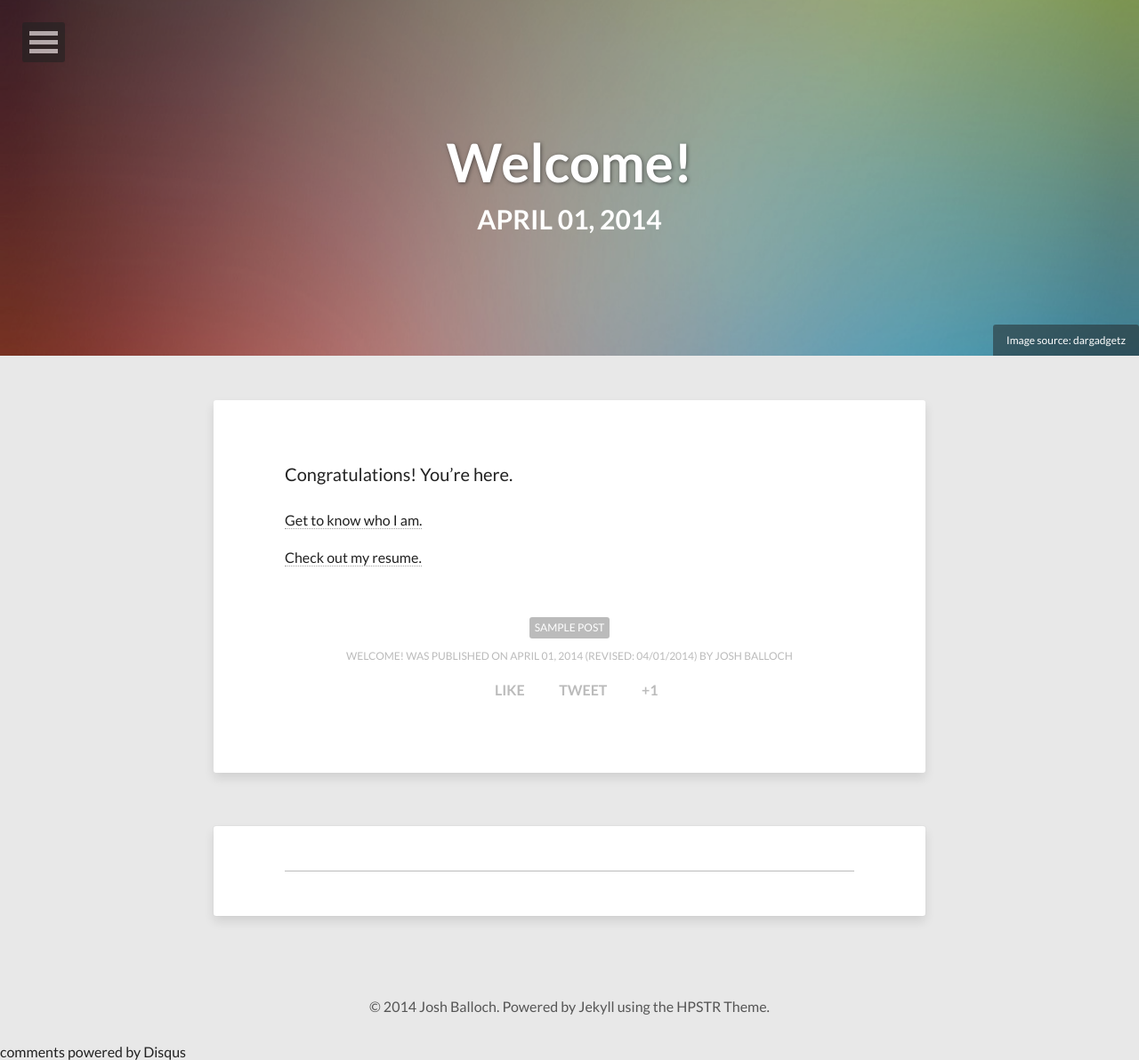
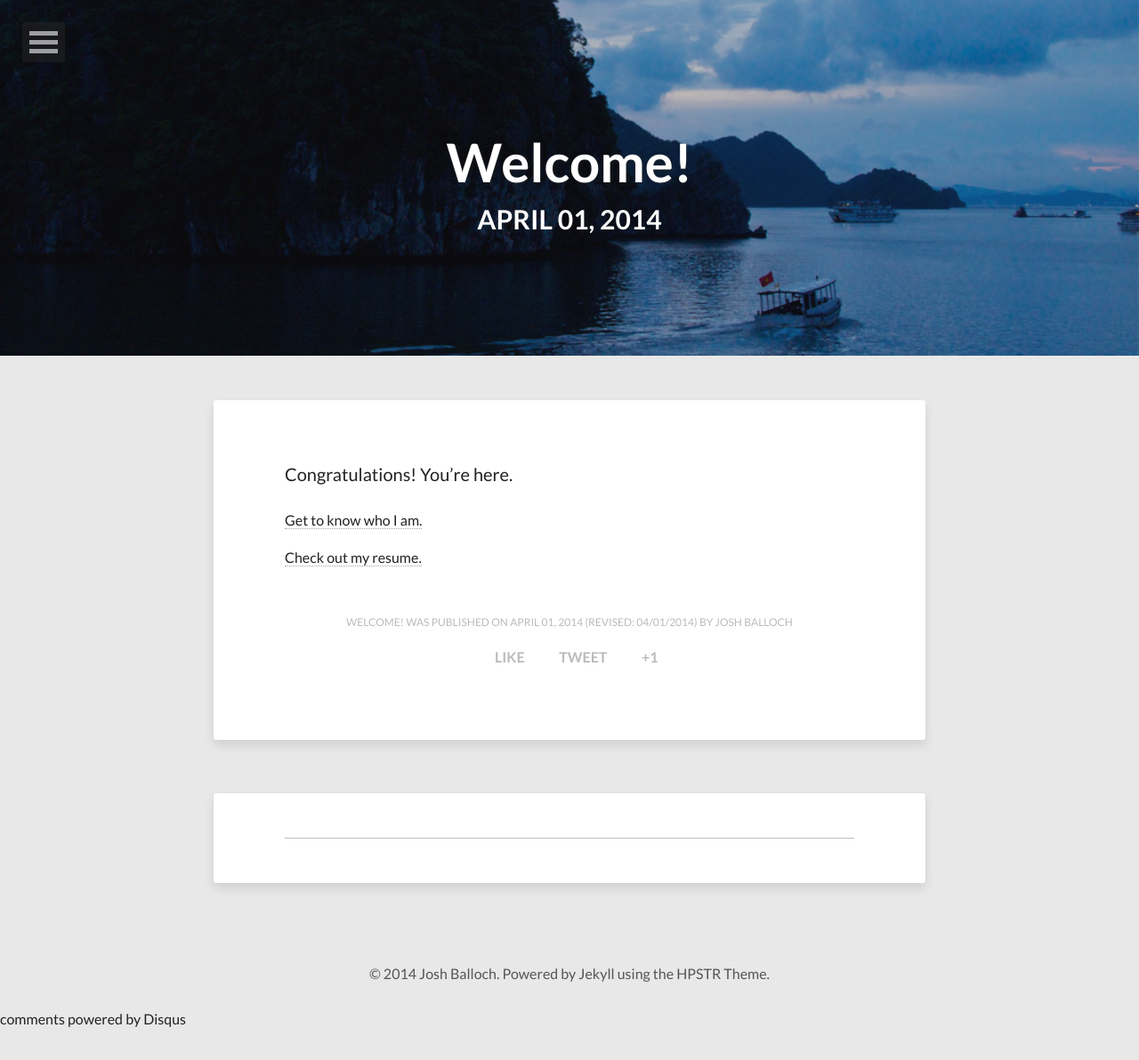
Before and after one commit to joshuaballoch/joshuaballoch.github.io, a Jekyll site: the page built from _posts/2014-04-01-first-post.md, in a window 1280 px wide. Shown: the whole page at 89% size. Built offline with Jekyll 4.4.1, drawn with Linux system fonts in a browser that asks for light colours; nearby versions of some CDN libraries; comment, search, counter and statistics services are not loaded; after the commit the page ends 1155 px from its top, so only the background shows below that.

Commit message:
change cover image on post and about page

```diff
--- a/_posts/2014-04-01-first-post.md
+++ b/_posts/2014-04-01-first-post.md
@@ -3,11 +3,9 @@
 title: Welcome!
 description: "Welcome to my blog."
 modified: 2014-04-01
-tags: [sample post]
+tags: []
 image:
-  feature: abstract-3.jpg
-  credit: dargadgetz
-  creditlink: http://www.dargadgetz.com/ios-7-abstract-wallpaper-pack-for-iphone-5-and-ipod-touch-retina/
+  feature: halong.jpg
 comments: true
 share: true
 ---
```
Also changed, not shown: about.md (+1 -3 lines).
